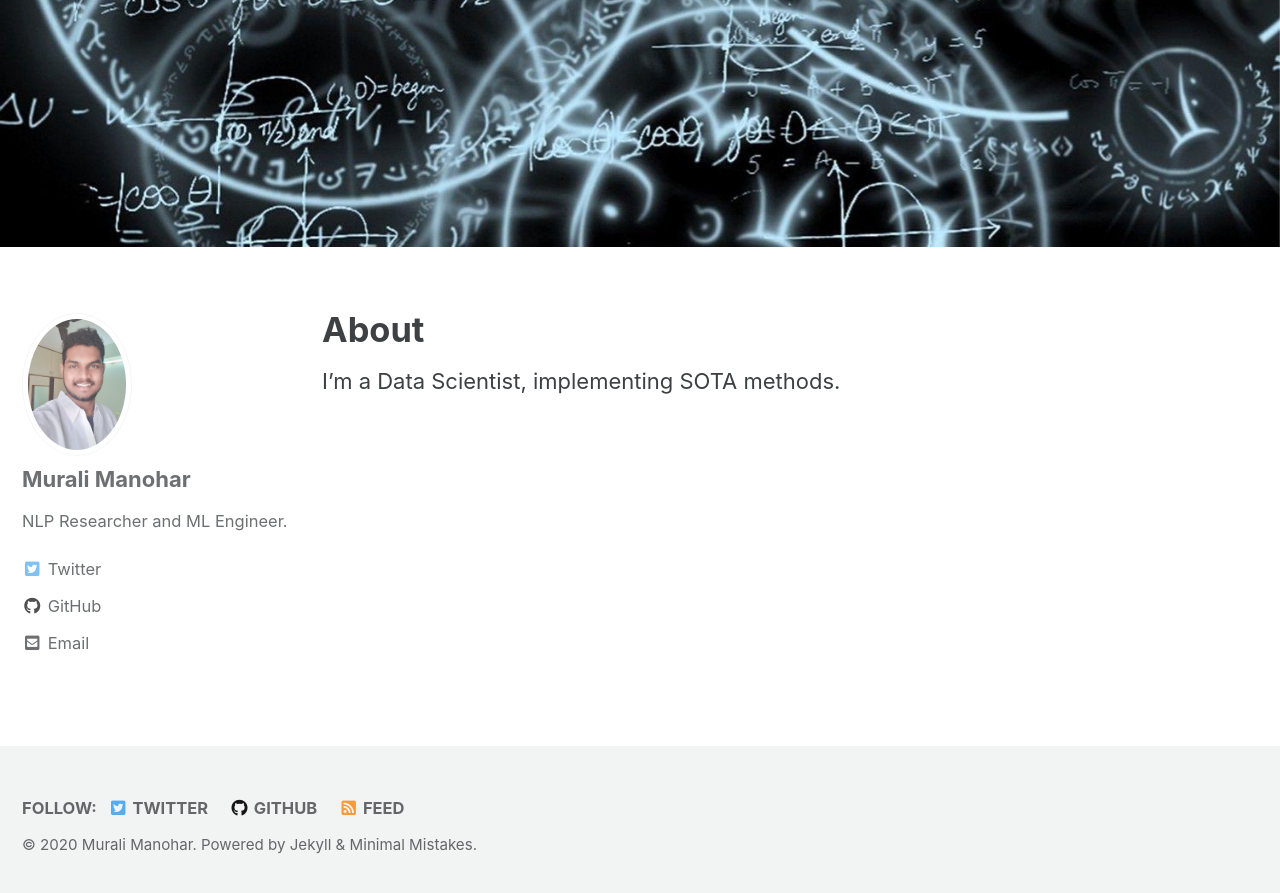
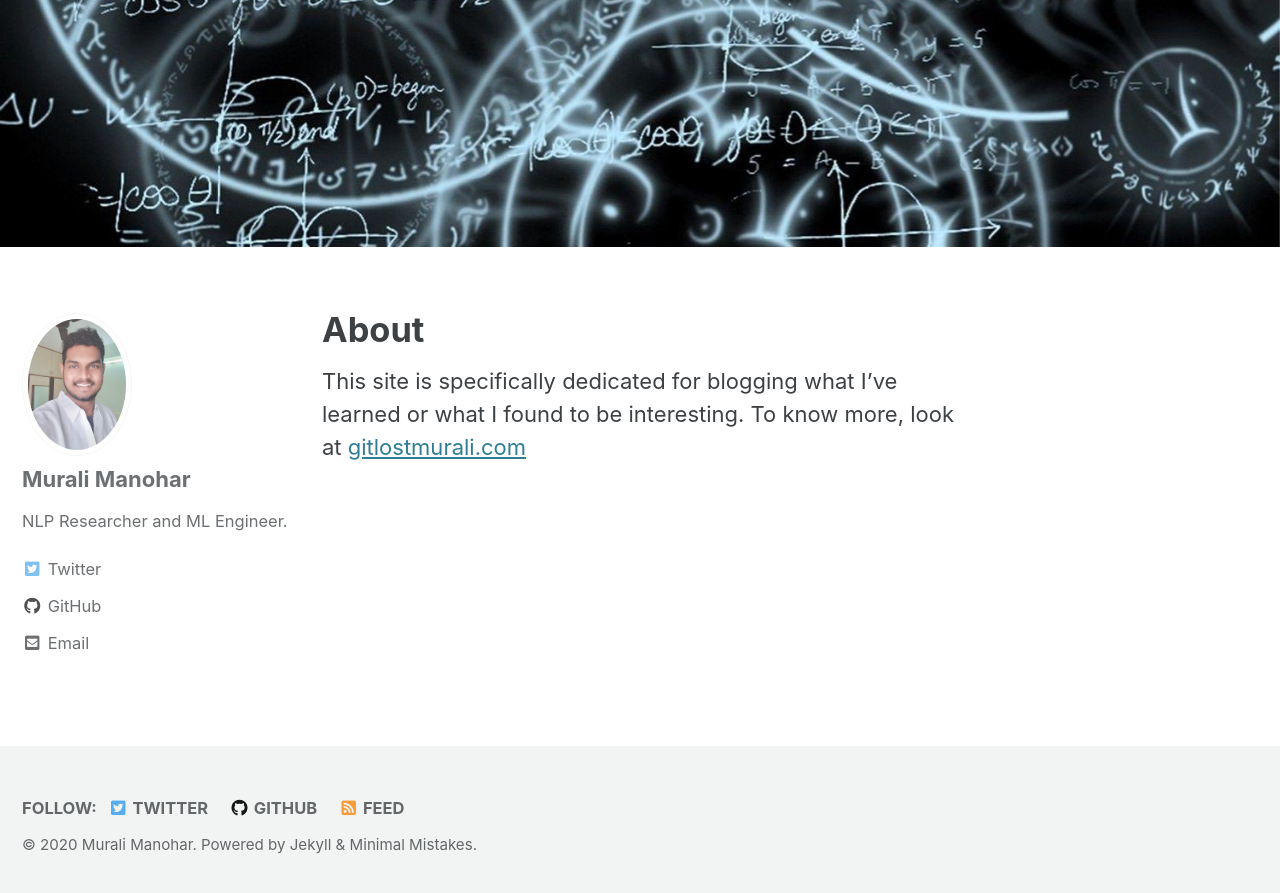
Before and after one commit to gitlost-murali/blogs, a Jekyll site: the page built from _pages/about.md, in a window 1280 px wide and 900 px high, scrolled down 562 px. Shown: the top 893 px of the window. Built offline with Jekyll 4.4.1, drawn with Linux system fonts in a browser that asks for light colours; cached includes are drawn as plain includes; some of the changed lines change nothing that is shown.

Commit message:
Update: Added Google Tag. And also updated about.md

```diff
--- a/_config.yml
+++ b/_config.yml
@@ -85,9 +85,9 @@
 
 # Analytics
 analytics:
-  provider               : false # false (default), "google", "google-universal", "google-gtag", "custom"
+  provider               : "google-gtag" # false (default), "google", "google-universal", "google-gtag", "custom"
   google:
-    tracking_id          :
+    tracking_id          : "UA-175288077-1"
     anonymize_ip         : # true, false (default)
 
 
--- a/_pages/about.md
+++ b/_pages/about.md
@@ -5,4 +5,4 @@
     image: "/assets/images/math_eqs.jpg"
 ---
 
-I'm a Data Scientist, implementing SOTA methods.
+This site is specifically dedicated for blogging what I've learned or what I found to be interesting. To know more, look at [gitlostmurali.com](https://gitlostmurali.com/)
```
